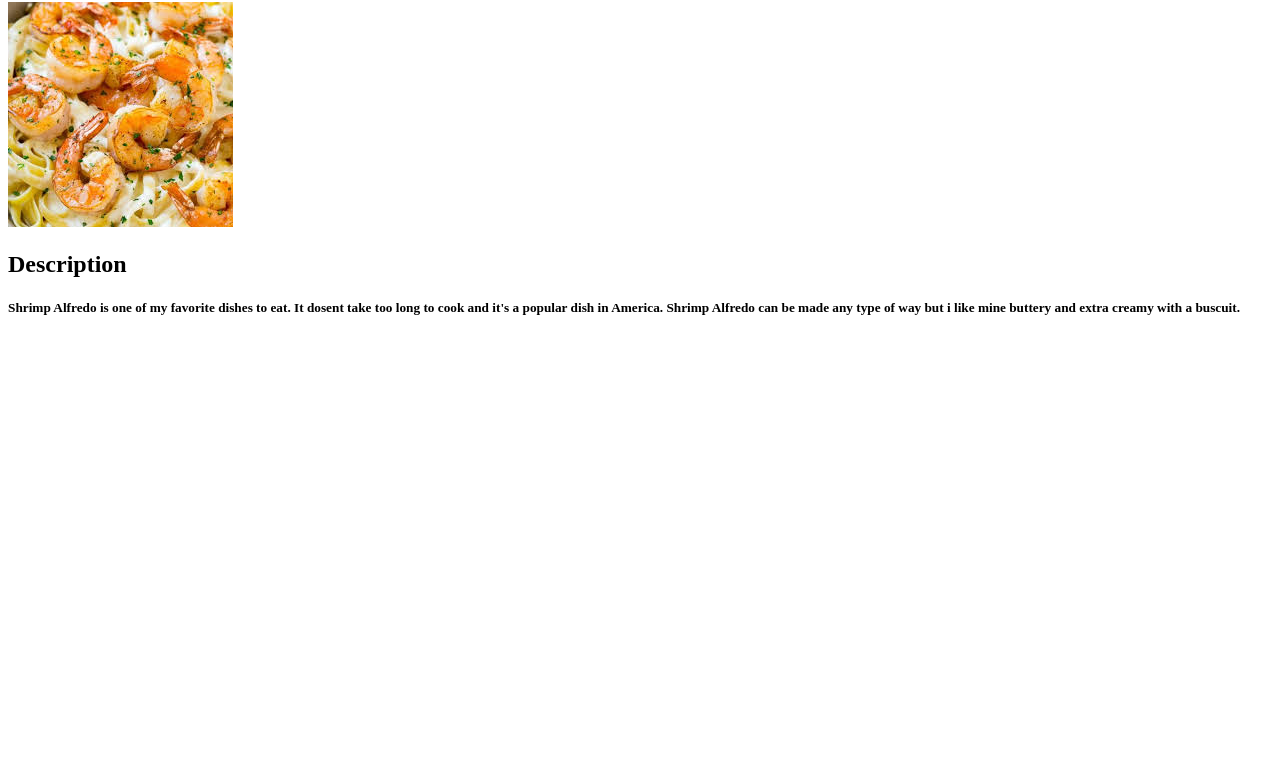
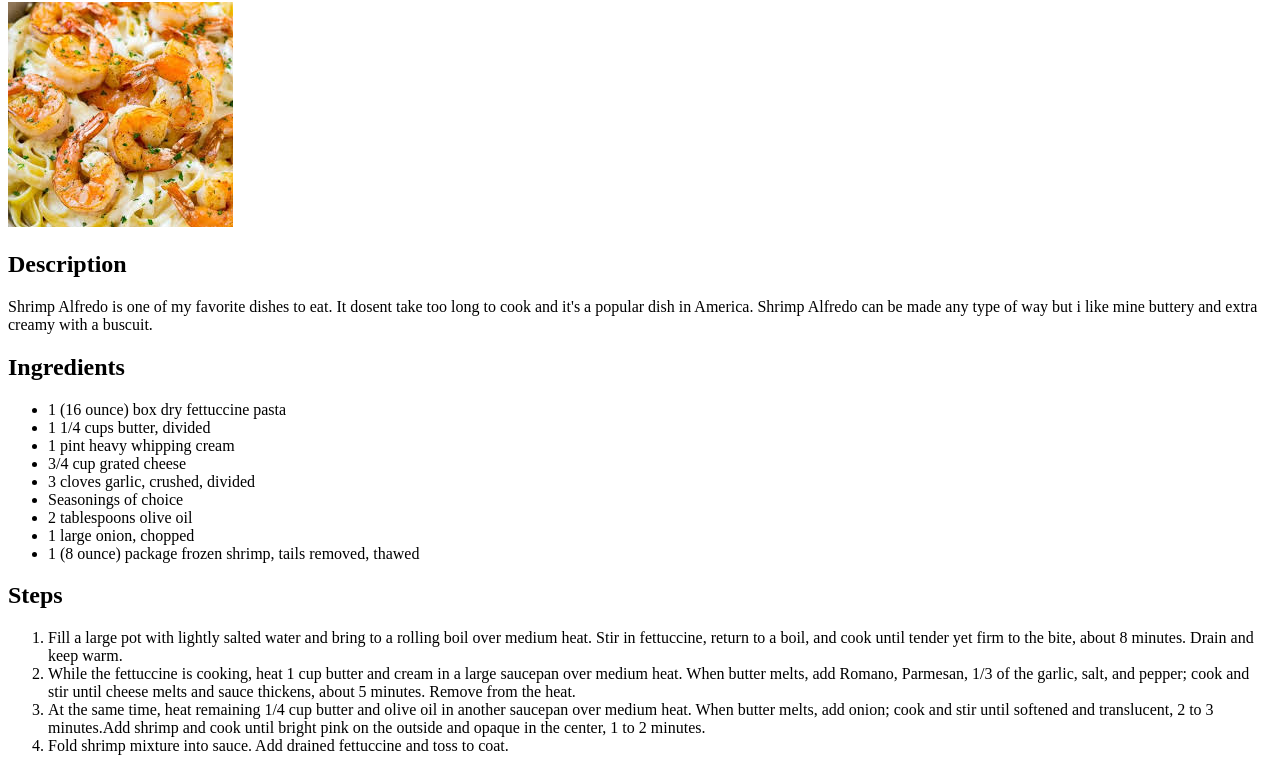
Before and after one commit to Wydniy/odin-recipes, a plain HTML site: page Recipes/Shrimp Alfredo.html in a window 1280 px wide. Shown: the part 78-849 px from the top of the page. Before the commit the page ends 800 px from the top, so only its background shows below. Drawn offline with Linux system fonts and the light colour scheme.

Commit message:
Finished Shrimp Alfredo page and started Salmon

```diff
--- a/Recipes/Shrimp Alfredo.html
+++ b/Recipes/Shrimp Alfredo.html
@@ -9,8 +9,26 @@
     <h1>Shrimp Alfredo</h1>
     <img src="Recipe Images/Shrimp Alfredo.jpg" alt="Shrimp Alfredo">
     <h2>Description</h2>
-    <h5>Shrimp Alfredo is one of my favorite dishes to eat. It dosent take too long to cook and it's a popular dish in America.
-    Shrimp Alfredo can be made any type of way but i like mine buttery and extra creamy with a buscuit. </h5>
-
+    <text>Shrimp Alfredo is one of my favorite dishes to eat. It dosent take too long to cook and it's a popular dish in America.
+    Shrimp Alfredo can be made any type of way but i like mine buttery and extra creamy with a buscuit. </text>
+    <h2>Ingredients</h2>
+        <ul>
+            <li>1 (16 ounce) box dry fettuccine pasta</li>
+            <li>1 1/4 cups butter, divided</li>
+            <li>1 pint heavy whipping cream</li>
+            <li>3/4 cup grated cheese</li>
+            <li>3 cloves garlic, crushed, divided</li>
+            <li>Seasonings of choice</li>
+            <li>2 tablespoons olive oil</li>
+            <li>1 large onion, chopped</li>
+            <li>1 (8 ounce) package frozen shrimp, tails removed, thawed</li>
+        </ul>
+    <h2>Steps</h2>
+        <ol>
+            <li>Fill a large pot with lightly salted water and bring to a rolling boil over medium heat. Stir in fettuccine, return to a boil, and cook until tender yet firm to the bite, about 8 minutes. Drain and keep warm.</li>
+            <li>While the fettuccine is cooking, heat 1 cup butter and cream in a large saucepan over medium heat. When butter melts, add Romano, Parmesan, 1/3 of the garlic, salt, and pepper; cook and stir until cheese melts and sauce thickens, about 5 minutes. Remove from the heat.</li>
+            <li>At the same time, heat remaining 1/4 cup butter and olive oil in another saucepan over medium heat. When butter melts, add onion; cook and stir until softened and translucent, 2 to 3 minutes.Add shrimp and cook until bright pink on the outside and opaque in the center, 1 to 2 minutes. </li>
+            <li>Fold shrimp mixture into sauce. Add drained fettuccine and toss to coat.</li>
+        </ol>
 </body>
 </html>
```
Also changed, not shown: Recipes/Air Fried Salmon.html (added, +11 -0 lines), index.html (+4 -0 lines), Recipes/Recipe Images/Salmon.jpg (added).
